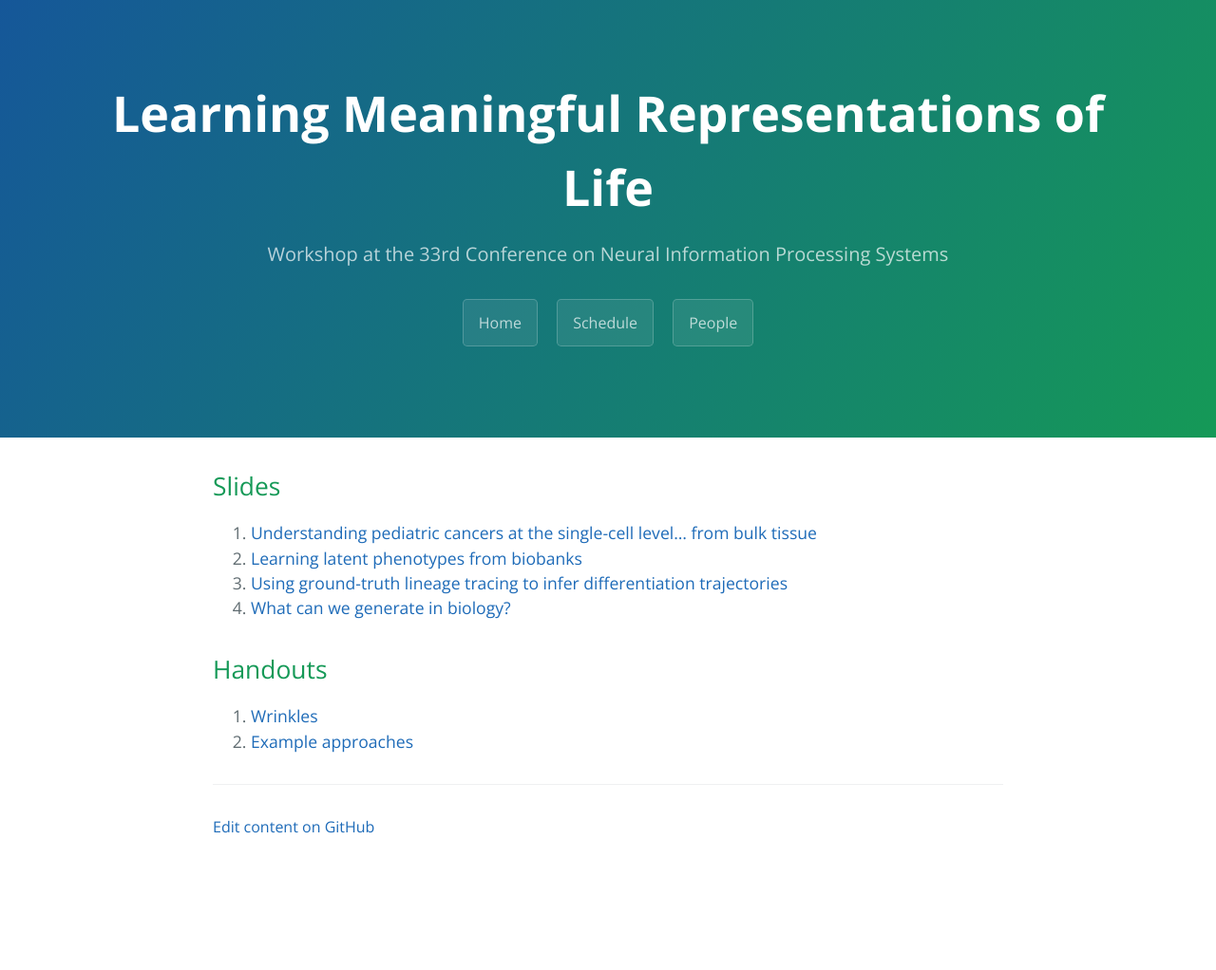
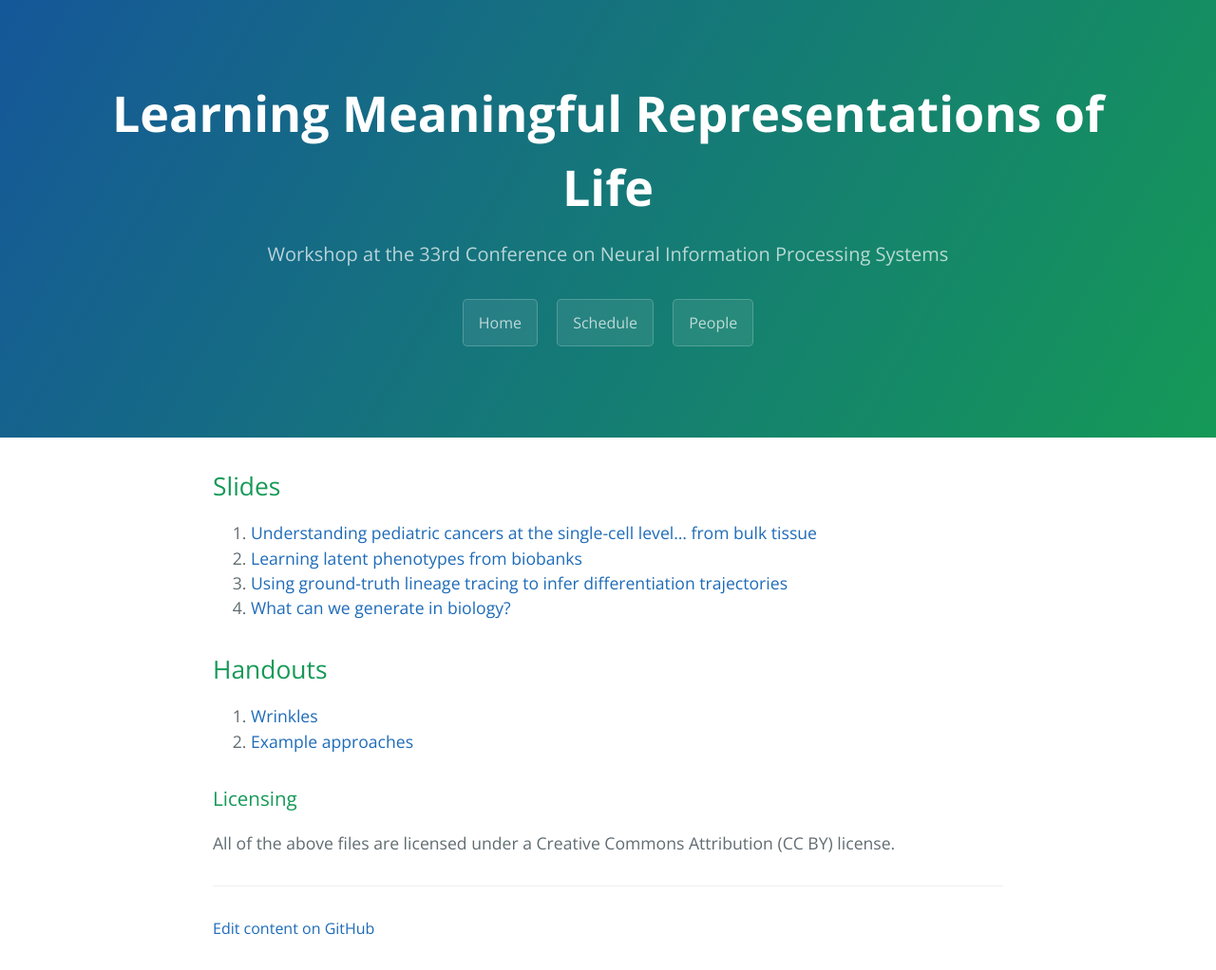
Before and after one commit to lmrl-bio/lmrl-bio.github.io, a Jekyll site: the page built from files.md, in a window 1280 px wide. Shown: the whole page at 95% size. Built offline with Jekyll 4.4.1, drawn with Linux system fonts in a browser that asks for light colours; our own code applies the rules of GitHub Pages for plain Markdown files; before the commit the page ends 915 px from its top, so only the background shows below that.

Commit message:
updated slides

```diff
--- a/files.md
+++ b/files.md
@@ -11,3 +11,6 @@ layout: default
 ## Handouts
 1. [Wrinkles](https://lmrl-bio.github.io/hostedfiles/handout1.pdf)
 2. [Example approaches](https://lmrl-bio.github.io/hostedfiles/handout2.pdf)
+
+### Licensing
+All of the above files are licensed under a Creative Commons Attribution (CC BY) license.
```
Also changed, not shown: 3 other files.
